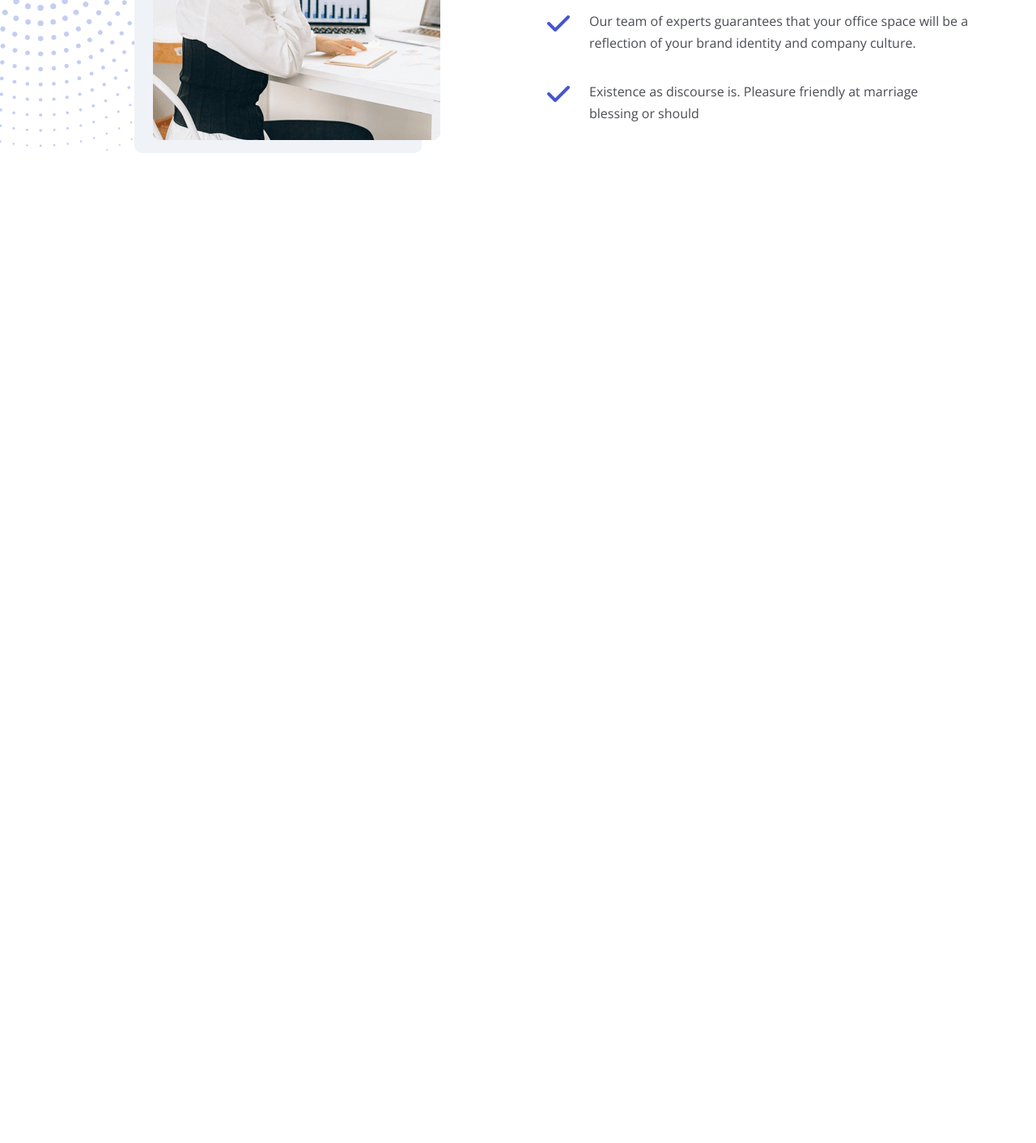
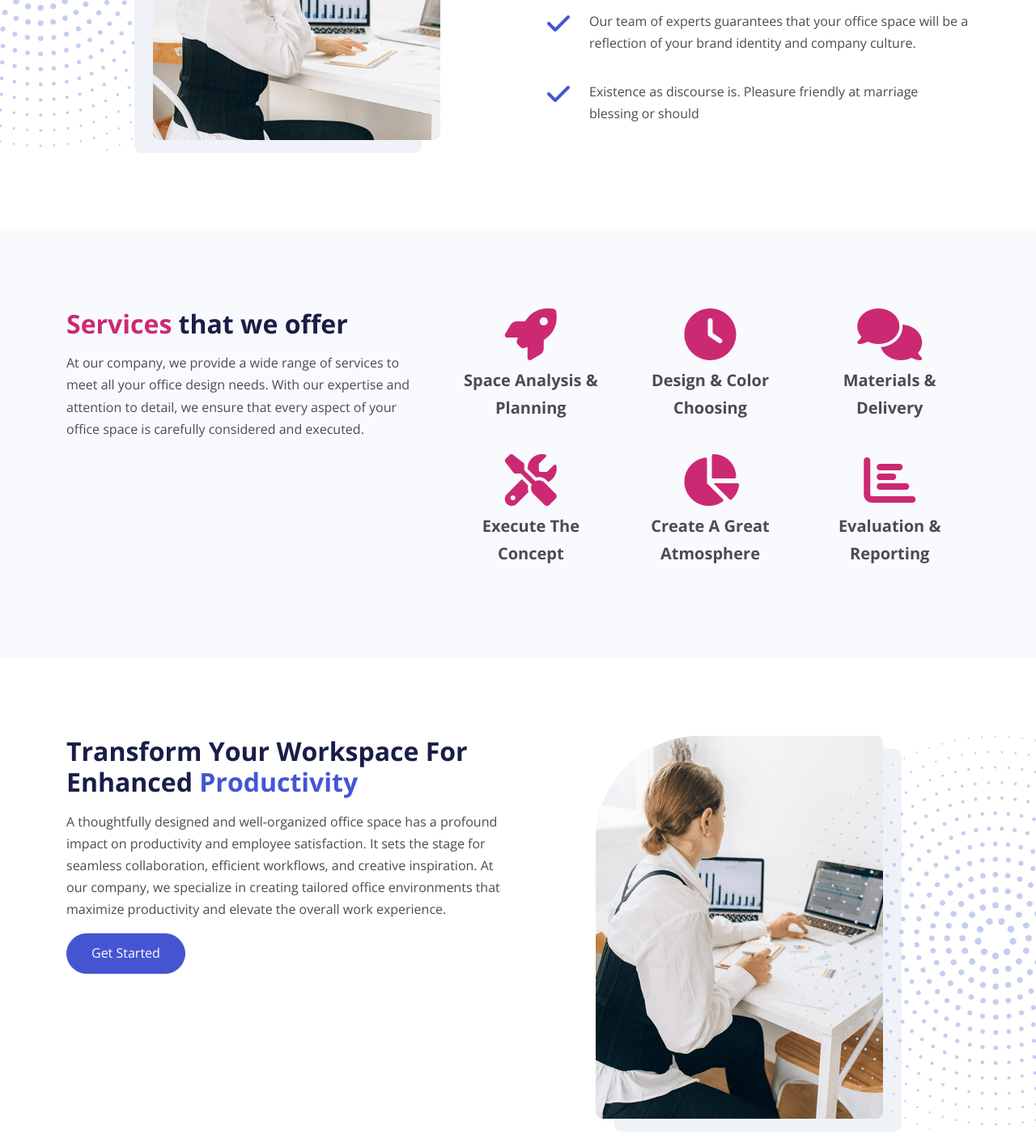
Before and after one commit to MarcGranier/Yavin-Office-Design, a website: page index.html in a window 1280 px wide. Shown: the part 1844-3256 px from the top of the page at 81% size. Before the commit the page ends 2129 px from the top, so only its background shows below. Drawn offline with nearby package versions, Linux system fonts and the light colour scheme; files that its build step writes are made by us from their sources.

Commit message:
3 Middle Sections

```diff
--- a/index.html
+++ b/index.html
@@ -204,6 +204,123 @@
 			</div>
 		</section>
 
+		<!-- Services -->
+		<section id="services" class="services bg-light py-6">
+			<div class="container">
+				<div class="row">
+					<div class="col-lg-5">
+						<div class="text-container text-center text-lg-start">
+							<h2>
+								<span class="text-secondary">Services</span> that we offer
+							</h2>
+							<p>
+								At our company, we provide a wide range of services to meet all
+								your office design needs. With our expertise and attention to
+								detail, we ensure that every aspect of your office space is
+								carefully considered and executed.
+							</p>
+						</div>
+					</div>
+					<div class="col-lg-7">
+						<div class="row mb-4">
+							<div
+								class="col-md-4 d-flex flex-column align-items-center text-center"
+							>
+								<i class="fas fa-rocket fa-4x text-secondary mb-2"></i>
+								<p class="fs-5 fw-bold">Space Analysis & Planning</p>
+							</div>
+
+							<div
+								class="col-md-4 d-flex flex-column align-items-center text-center"
+							>
+								<i class="fas fa-clock fa-4x text-secondary mb-2"></i>
+								<p class="fs-5 fw-bold">Design & Color Choosing</p>
+							</div>
+
+							<div
+								class="col-md-4 d-flex flex-column align-items-center text-center"
+							>
+								<i class="fas fa-comments fa-4x text-secondary mb-2"></i>
+								<p class="fs-5 fw-bold">Materials & Delivery</p>
+							</div>
+						</div>
+						<div class="row">
+							<div
+								class="col-md-4 d-flex flex-column align-items-center text-center"
+							>
+								<i class="fas fa-tools fa-4x text-secondary mb-2"></i>
+								<p class="fs-5 fw-bold">Execute The Concept</p>
+							</div>
+
+							<div
+								class="col-md-4 d-flex flex-column align-items-center text-center"
+							>
+								<i class="fas fa-chart-pie fa-4x text-secondary mb-2"></i>
+								<p class="fs-5 fw-bold">Create A Great Atmosphere</p>
+							</div>
+
+							<div
+								class="col-md-4 d-flex flex-column align-items-center text-center"
+							>
+								<i class="fas fa-chart-bar fa-4x text-secondary mb-2"></i>
+								<p class="fs-5 fw-bold">Evaluation & Reporting</p>
+							</div>
+						</div>
+					</div>
+				</div>
+			</div>
+		</section>
+
+		<!-- Details 2 -->
+		<section class="details-2 position-relative my-6 overflow-hidden">
+			<img
+				src="images/decoration-star.svg"
+				alt=""
+				class="decoration-star position-absolute"
+			/>
+			<div class="container position-relatice z-3">
+				<div class="row">
+					<div class="col-lg-6">
+						<div class="text-container text-center text-lg-start mb-4">
+							<h2>
+								Transform Your Workspace For Enhanced
+								<span class="text-primary">Productivity</span>
+							</h2>
+							<p>
+								A thoughtfully designed and well-organized office space has a
+								profound impact on productivity and employee satisfaction. It
+								sets the stage for seamless collaboration, efficient workflows,
+								and creative inspiration. At our company, we specialize in
+								creating tailored office environments that maximize productivity
+								and elevate the overall work experience.
+							</p>
+							<a href="article.html" class="btn btn-primary">Get Started</a>
+						</div>
+					</div>
+					<div class="col-lg-6">
+						<div class="image-container d-flex justify-content-center">
+							<img src="images/details-2.png" alt="" class="image-fluid" />
+						</div>
+					</div>
+				</div>
+			</div>
+		</section>
+
+		<!-- Get Quote -->
+		<section class="get-quote bg-light py-6 text-center">
+			<div class="container">
+				<div class="row">
+					<div class="col-lg-8 offset-lg-2">
+						<h4 class="lh-base">
+							Our team of highly skilled designers and interior construction
+							workers can deliver above your level of expectations
+						</h4>
+						<a href="#contact" class="btn btn-secondary btn-lg">Get Quote</a>
+					</div>
+				</div>
+			</div>
+		</section>
+
 		<script src="js/bootstrap.bundle.min.js"></script>
 		<script src="js/script.js"></script>
 	</body>
--- a/scss/styles.scss
+++ b/scss/styles.scss
@@ -41,6 +41,11 @@
 	width: 500px;
 }
 
+.details-2 .decoration-star {
+	right: -200px;
+	width: 500px;
+}
+
 @media (max-width: 992px) {
 	.xl-text {
 		font-size: 50px;
@@ -70,4 +75,17 @@
 	.header .image-container {
 		margin-top: 30px;
 	}
+
+	.services .col-md-4 {
+		border-bottom: 1px #ccc solid;
+		margin: 10px 0;
+	}
+
+	.details-2 {
+		margin-top: 20px !important;
+	}
+
+	.details-2 .decoration-star {
+		top: 300px;
+	}
 }
```
